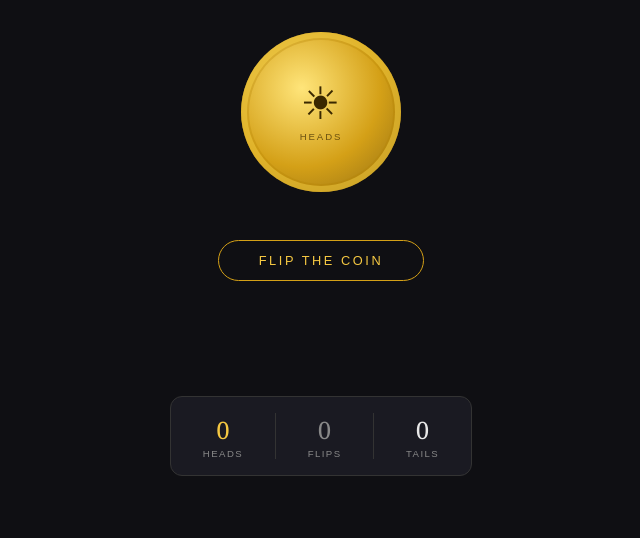
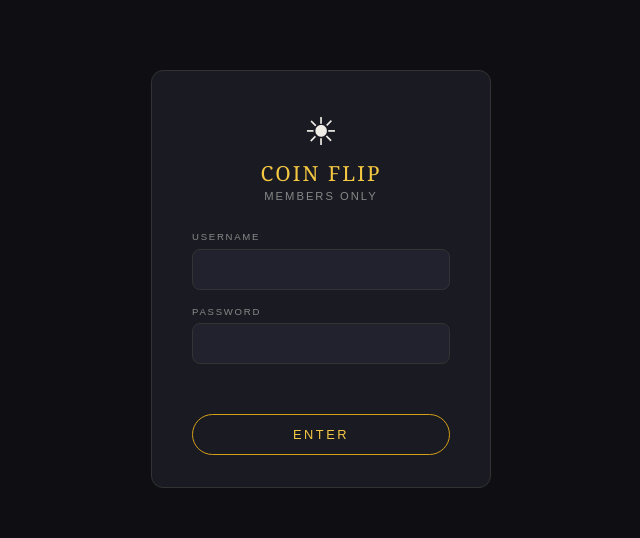
Before and after one commit to abhash0020220/FlipACoin, a plain HTML site: page index.html in a window 1280 px wide. Shown: the part 153-691 px from the top of the page, without its empty margins (319-959 px from the left). Drawn offline with Linux system fonts and the light colour scheme.

Commit message:
Login page: username is penny, passwork is nickel

```diff
--- a/index.html
+++ b/index.html
@@ -252,9 +252,139 @@
       color: #ff9f43;
       text-shadow: 0 0 8px rgba(255,159,67,0.5);
     }
+
+    /* Login */
+    #login-screen {
+      display: flex;
+      flex-direction: column;
+      align-items: center;
+      justify-content: center;
+      min-height: 100vh;
+      width: 100%;
+      padding: 2rem 1rem;
+    }
+
+    #coin-app { display: none; }
+
+    .login-card {
+      background: var(--surface);
+      border: 0.5px solid #333;
+      border-radius: var(--radius);
+      padding: 2.5rem 2.5rem 2rem;
+      width: 100%;
+      max-width: 340px;
+      display: flex;
+      flex-direction: column;
+      align-items: center;
+      gap: 0;
+    }
+
+    .login-coin-icon {
+      font-size: 2.4rem;
+      margin-bottom: 0.6rem;
+      line-height: 1;
+    }
+
+    .login-title {
+      font-size: 1.3rem;
+      font-weight: 400;
+      letter-spacing: 0.1em;
+      text-transform: uppercase;
+      color: var(--gold-light);
+      margin-bottom: 0.2rem;
+    }
+
+    .login-subtitle {
+      font-family: 'Arial', sans-serif;
+      font-size: 0.7rem;
+      letter-spacing: 0.18em;
+      text-transform: uppercase;
+      color: var(--text-muted);
+      margin-bottom: 1.8rem;
+    }
+
+    .login-field {
+      width: 100%;
+      margin-bottom: 1rem;
+    }
+
+    .login-field label {
+      display: block;
+      font-family: 'Arial', sans-serif;
+      font-size: 0.6rem;
+      letter-spacing: 0.18em;
+      text-transform: uppercase;
+      color: var(--text-muted);
+      margin-bottom: 0.4rem;
+    }
+
+    .login-field input {
+      width: 100%;
+      background: var(--surface2);
+      border: 1px solid #333;
+      border-radius: 8px;
+      color: var(--text);
+      font-family: 'Georgia', serif;
+      font-size: 0.95rem;
+      padding: 0.6rem 0.9rem;
+      outline: none;
+      transition: border-color 0.2s;
+    }
+
+    .login-field input:focus {
+      border-color: var(--gold-mid);
+    }
+
+    .login-error {
+      font-family: 'Arial', sans-serif;
+      font-size: 0.7rem;
+      letter-spacing: 0.1em;
+      color: #ff6b6b;
+      min-height: 1.1rem;
+      margin-bottom: 0.8rem;
+      text-align: center;
+    }
+
+    .login-btn {
+      width: 100%;
+      background: transparent;
+      border: 1.5px solid var(--gold-mid);
+      color: var(--gold-light);
+      font-family: 'Arial', sans-serif;
+      font-size: 0.8rem;
+      letter-spacing: 0.2em;
+      text-transform: uppercase;
+      padding: 0.75rem;
+      border-radius: 50px;
+      cursor: pointer;
+      transition: background 0.2s, color 0.2s, transform 0.1s;
+      margin-top: 0.2rem;
+    }
+
+    .login-btn:hover { background: rgba(213,160,23,0.12); }
+    .login-btn:active { transform: scale(0.97); }
   </style>
 </head>
 <body>
+  <div id="login-screen">
+    <div class="login-card">
+      <div class="login-coin-icon">☀</div>
+      <div class="login-title">Coin Flip</div>
+      <div class="login-subtitle">Members only</div>
+      <div class="login-field">
+        <label for="username">Username</label>
+        <input type="text" id="username" autocomplete="username" spellcheck="false" />
+      </div>
+      <div class="login-field">
+        <label for="password">Password</label>
+        <input type="password" id="password" autocomplete="current-password" />
+      </div>
+      <div class="login-error" id="login-error"></div>
+      <button class="login-btn" onclick="attemptLogin()">Enter</button>
+    </div>
+  </div>
+
+  <div id="coin-app">
   <h1>Coin Flip</h1>
   <p class="subtitle">Chance in motion</p>
 
@@ -297,6 +427,34 @@
   <div class="streak-badge" id="streakBadge"></div>
   <button class="reset-btn" onclick="resetStats()">↺ Reset stats</button>
   <canvas id="confetti-canvas"></canvas>
+  </div><!-- end #coin-app -->
+
+  <script>
+    function attemptLogin() {
+      const user = document.getElementById('username').value;
+      const pass = document.getElementById('password').value;
+      if (user === 'penny' && pass === 'nickel') {
+        document.getElementById('login-screen').style.display = 'none';
+        document.getElementById('coin-app').style.display = 'flex';
+        document.getElementById('coin-app').style.flexDirection = 'column';
+        document.getElementById('coin-app').style.alignItems = 'center';
+        document.getElementById('coin-app').style.justifyContent = 'center';
+        document.getElementById('coin-app').style.minHeight = '100vh';
+        document.getElementById('coin-app').style.padding = '2rem 1rem';
+      } else {
+        const err = document.getElementById('login-error');
+        err.textContent = 'Invalid username or password.';
+        document.getElementById('password').value = '';
+        document.getElementById('password').focus();
+      }
+    }
+
+    document.addEventListener('keydown', e => {
+      if (e.code === 'Enter' && document.getElementById('login-screen').offsetParent !== null) {
+        attemptLogin();
+      }
+    });
+  </script>
 
   <script>
     let heads = 0, tails = 0, streak = 0, lastResult = null;
@@ -306,9 +464,10 @@
     const histEl = document.getElementById('history');
     const streakBadge = document.getElementById('streakBadge');
 
-    // Spacebar shortcut
+    // Spacebar shortcut (only when coin app is visible)
     document.addEventListener('keydown', e => {
-      if (e.code === 'Space' && !btn.disabled) {
+      if (e.code === 'Space' && !btn.disabled
+          && document.getElementById('coin-app').offsetParent !== null) {
         e.preventDefault();
         flipCoin();
       }
```
